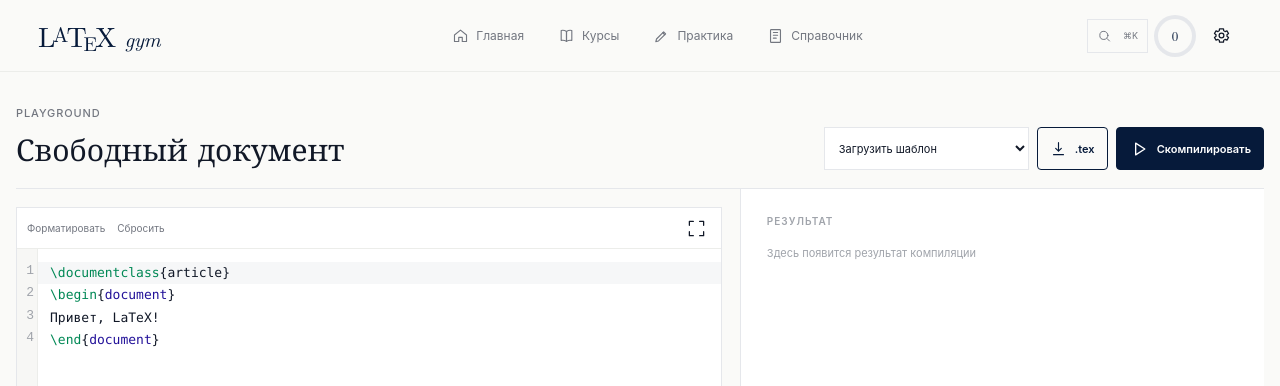
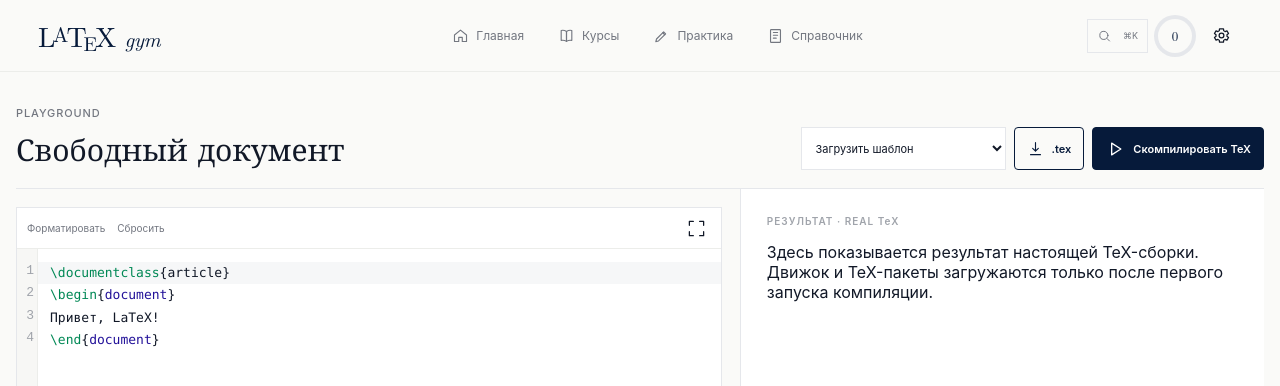
Before and after one commit to markofornoliak/latex-gym, a React (Vite) app: page /#/playground in a window 1280 px wide. Shown: the top 386 px of the page. Built offline with nearby package versions, Linux system fonts and the light colour scheme.

Commit message:
Use real TeX compilation in Playground

```diff
--- a/src/pages/PlaygroundPage.tsx
+++ b/src/pages/PlaygroundPage.tsx
@@ -1,9 +1,8 @@
-import { lazy, Suspense, useEffect, useMemo, useState } from 'react';
-import { DownloadIcon, PlayIcon } from '../components/Icons';
-import { LatexPreview } from '../components/LatexPreview';
-import { compiler } from '../services/compiler';
+import { lazy,Suspense,useEffect,useMemo,useState } from 'react';
+import { DownloadIcon,PlayIcon } from '../components/Icons';
+import { FullCompileResultView } from '../components/FullCompileResultView';
+import { fullCompiler,type FullCompileResult,type FullCompileStatus } from '../services/fullCompiler';
 import { useAppStore } from '../store/useAppStore';
-import type { CompileResult } from '../types';
 const CodeEditor=lazy(()=>import('../components/CodeEditor').then(m=>({default:m.CodeEditor})));
 
 const templates:Record<string,string>={
@@ -19,14 +18,18 @@ const templates:Record<string,string>={
   'Библиография':'\\documentclass{article}\n\\begin{document}\nСм.~\\cite{knuth}.\n\\begin{thebibliography}{9}\n\\bibitem{knuth} D. Knuth. The TeXbook.\n\\end{thebibliography}\n\\end{document}',
   'TikZ пример':'\\documentclass{article}\n\\usepackage{tikz}\n\\begin{document}\n\\begin{tikzpicture}\n\\draw (0,0) -- (2,0);\n\\node at (1,.4) {отрезок};\n\\end{tikzpicture}\n\\end{document}'
 };
+type State='idle'|FullCompileStatus|'success'|'warning'|'error';
 export function PlaygroundPage(){
-  const settings=useAppStore(s=>s.settings);const draft=useAppStore(s=>s.drafts['playground']);const setDraft=useAppStore(s=>s.setDraft);const [source,setSource]=useState(draft??templates['Минимальный документ']);const [result,setResult]=useState<CompileResult|null>(null);const [busy,setBusy]=useState(false);const [mobileTab,setMobileTab]=useState<'editor'|'preview'>('editor');
-  useEffect(()=>{const id=window.setTimeout(()=>setDraft('playground',source),250);return()=>window.clearTimeout(id);},[source]);
-  const names=useMemo(()=>Object.keys(templates),[]);
-  const compile=async()=>{setBusy(true);try{setResult(await compiler.compile(source));setMobileTab('preview');}finally{setBusy(false)}};
+  const settings=useAppStore(s=>s.settings);const draft=useAppStore(s=>s.drafts['playground']);const setDraft=useAppStore(s=>s.setDraft);
+  const [source,setSource]=useState(draft??templates['Минимальный документ']);const [result,setResult]=useState<FullCompileResult|null>(null);const [state,setState]=useState<State>('idle');const [error,setError]=useState('');const [pdfUrl,setPdfUrl]=useState<string|null>(null);const [mobileTab,setMobileTab]=useState<'editor'|'preview'>('editor');
+  useEffect(()=>{const id=window.setTimeout(()=>setDraft('playground',source),250);return()=>window.clearTimeout(id);},[source,setDraft]);
+  useEffect(()=>()=>{if(pdfUrl)URL.revokeObjectURL(pdfUrl);},[pdfUrl]);
+  const names=useMemo(()=>Object.keys(templates),[]);const busy=state==='loading-engine'||state==='compiling';
+  const compile=async()=>{setState('loading-engine');setError('');try{const compiled=await fullCompiler.compile([{path:'main.tex',contents:source}],'main.tex',status=>setState(status));setResult(compiled);setState(!compiled.ok?'error':compiled.diagnostics.some(item=>item.severity==='warning')?'warning':'success');if(pdfUrl)URL.revokeObjectURL(pdfUrl);setPdfUrl(compiled.pdf?URL.createObjectURL(new Blob([compiled.pdf.slice().buffer],{type:'application/pdf'})):null);setMobileTab('preview');}catch(reason){setState('error');setError(reason instanceof Error?reason.message:'Полная TeX-сборка недоступна.');setResult(null);setPdfUrl(null);setMobileTab('preview');}};
   const download=()=>{const blob=new Blob([source],{type:'application/x-tex'});const url=URL.createObjectURL(blob);const a=document.createElement('a');a.href=url;a.download='latex-gym-document.tex';a.click();URL.revokeObjectURL(url);};
-  return <div className="playground-page"><header className="workspace-heading"><div><span className="eyebrow">PLAYGROUND</span><h1>Свободный документ</h1></div><div className="workspace-actions"><select aria-label="Загрузить шаблон" defaultValue="" onChange={e=>{if(e.target.value)setSource(templates[e.target.value])}}><option value="" disabled>Загрузить шаблон</option>{names.map(n=><option key={n}>{n}</option>)}</select><button className="secondary-button" onClick={download}><DownloadIcon/> .tex</button><button className="primary-button" onClick={compile} disabled={busy}><PlayIcon/>{busy?'Компиляция…':'Скомпилировать'}</button></div></header>
+  const loadTemplate=(name:string)=>{if(!name)return;setSource(templates[name]);setResult(null);setError('');setState('idle');if(pdfUrl)URL.revokeObjectURL(pdfUrl);setPdfUrl(null);};
+  return <div className="playground-page"><header className="workspace-heading"><div><span className="eyebrow">PLAYGROUND</span><h1>Свободный документ</h1></div><div className="workspace-actions"><select aria-label="Загрузить шаблон" defaultValue="" onChange={e=>loadTemplate(e.target.value)}><option value="" disabled>Загрузить шаблон</option>{names.map(n=><option key={n}>{n}</option>)}</select><button className="secondary-button" onClick={download}><DownloadIcon/> .tex</button><button className="primary-button" onClick={()=>{void compile();}} disabled={busy}><PlayIcon/>{state==='loading-engine'?'Загрузка TeX…':state==='compiling'?'Компиляция…':'Скомпилировать TeX'}</button></div></header>
     <div className="workspace-mobile-tabs"><button className={mobileTab==='editor'?'active':''} onClick={()=>setMobileTab('editor')}>Редактор</button><button className={mobileTab==='preview'?'active':''} onClick={()=>setMobileTab('preview')}>Результат</button></div>
-    <div className="playground-workspace"><section className={mobileTab==='editor'?'mobile-active':''}><Suspense fallback={<div className="editor-loading">Загрузка редактора…</div>}><CodeEditor value={source} onChange={setSource} wordWrap={settings.wordWrap} showLineNumbers={settings.lineNumbers} autoClose={settings.autoClose} minHeight={620} onReset={()=>setSource(templates['Минимальный документ'])}/></Suspense></section><section className={`playground-preview ${mobileTab==='preview'?'mobile-active':''}`}><div className="mode-label">РЕЗУЛЬТАТ</div><LatexPreview result={result}/></section></div>
+    <div className="playground-workspace"><section className={mobileTab==='editor'?'mobile-active':''}><Suspense fallback={<div className="editor-loading">Загрузка редактора…</div>}><CodeEditor value={source} onChange={value=>{setSource(value);if(result||error){setResult(null);setError('');setState('idle');}}} wordWrap={settings.wordWrap} showLineNumbers={settings.lineNumbers} autoClose={settings.autoClose} minHeight={620} onReset={()=>loadTemplate('Минимальный документ')} diagnostics={result?.diagnostics??[]}/></Suspense></section><section className={`playground-preview ${mobileTab==='preview'?'mobile-active':''}`}><div className="mode-label">РЕЗУЛЬТАТ · REAL TeX</div>{error?<div className="compile-result-note compile-result-note--error" role="alert"><h3>Полная сборка недоступна.</h3><p>{error}</p></div>:result?<FullCompileResultView result={result} pdfUrl={pdfUrl}/>:<div className="empty-preview"><p>Здесь показывается результат настоящей TeX-сборки. Движок и TeX-пакеты загружаются только после первого запуска компиляции.</p></div>}</section></div>
   </div>;
 }
```
